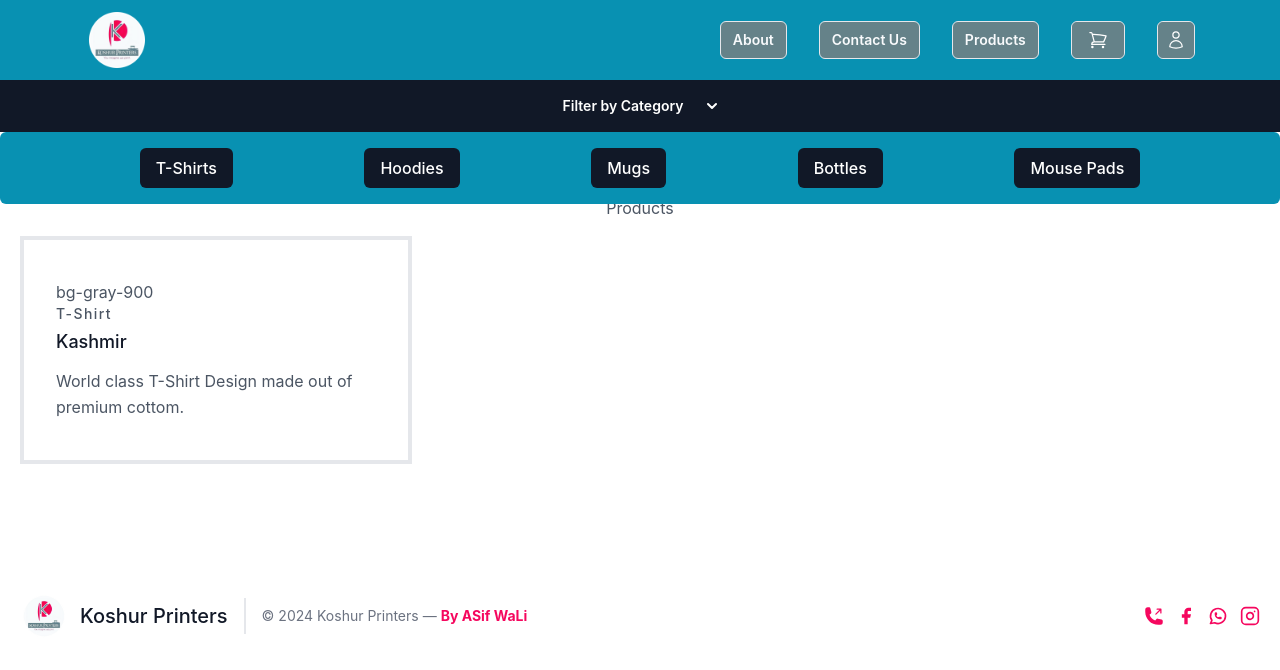
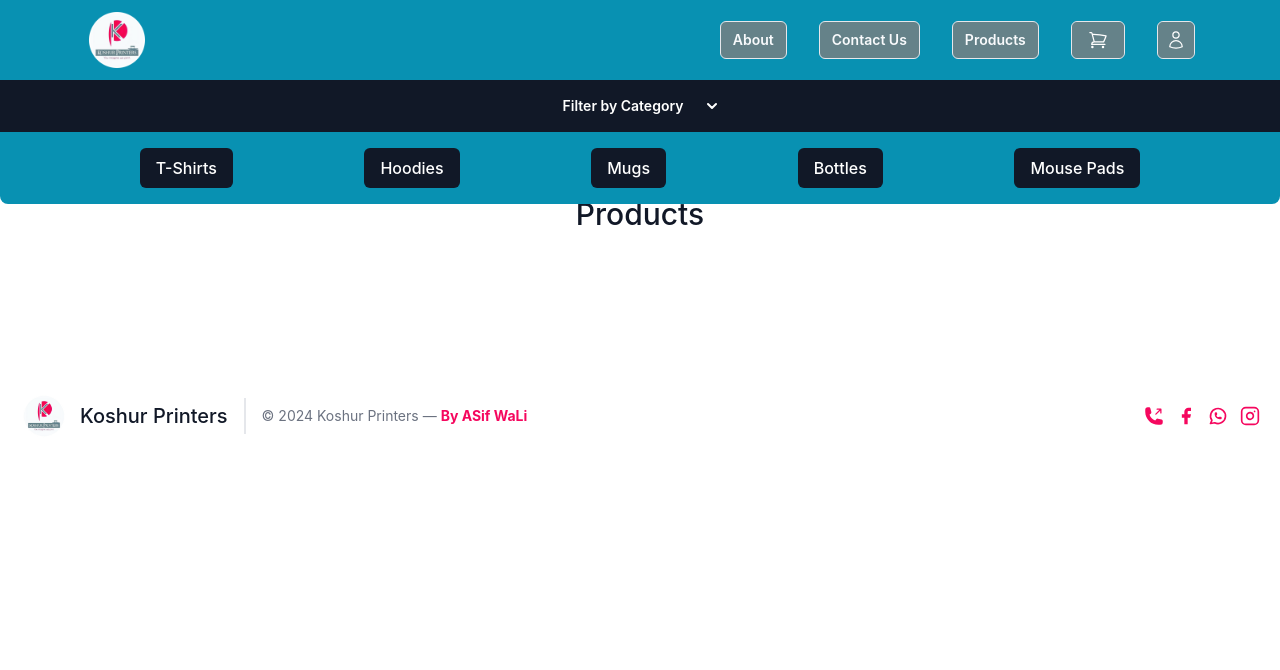
Before and after one commit to Asif-Wali/KoshurPrinters, a React (Create React App) app in the folder Client/: page /products in a window 1280 px wide. Both pictures are taken after a click on the button "Filter by Category". Shown: the top 670 px of the page. Built offline with nearby package versions, Linux system fonts and the light colour scheme.

Commit message:
category layout completed

```diff
--- a/Client/src/Components/Navbar.jsx
+++ b/Client/src/Components/Navbar.jsx
@@ -96,7 +96,7 @@ const Navbar=()=>{
         className='bg-gray-900 mb-2 w-full text-white text-gray-300 hover:bg-Primary hover:text-white
           block rounded-md px-3 py-2 text-base font-medium'>
       {/**Conditional Rendering**/}
-      Profile
+      Login
       </Disclosure.Button>
       </Link>
         </div>
--- a/Client/src/Pages/Products.jsx
+++ b/Client/src/Pages/Products.jsx
@@ -33,7 +33,7 @@ export const Products = () => {
 
 
 <div id="dropdown" className={`${showOptions?'' : 'hidden'} relative px-auto w-full divide-y divide-gray-100 shadow `}>
-<div className='absolute z-10 bg-cyan-600 rounded-md  w-full '>
+<div className='absolute z-10 bg-cyan-600 rounded-b-lg  w-full '>
     <ul className="py-2 px-4 text-sm text-gray-700 lg:flex justify-evenly  w-full " aria-labelledby="dropdownDefaultButton">
       <li className='m-2'>
         <button className="block px-4 py-2 w-full  text-white text-gray-3 bg-gray-900 hover:bg-Primary hover:text-white
@@ -62,17 +62,13 @@ export const Products = () => {
     {/*Accordian*/}
       <div className="container px-5 py-16 mx-auto">
         <div className="flex flex-col text-center w-full mb-4">
-          <h1 class bg-gray-900Name="sm:text-3xl text-2xl font-medium title-font mb-4 text-gray-900">Products</h1>
+          <h1 className="sm:text-3xl text-2xl font-medium title-font mb-4 text-gray-900">Products</h1>
         </div>
         <div className="flex flex-wrap -m-4">
           <div className="lg:w-1/3 sm:w-1/2 p-4">
             <div className="flex relative">
 
-            <div class="px-8 py-10 relative w-full border-4 border-gray-200 bg-white ">
-          bg-gray-900     <h2 class="tracking-widest text-sm title-font font-medium text-indi bg-gray-900go-500 mb-1">T-Shirt</h2>
-              <h1 class="title-font text-lg font-medium text-gray-900 mb-3">Kashmir</h1>
-              <p class="leading-relaxed">World class T-Shirt Design made out of premium cottom.</p>
-            </div>
+
 
 
             </div>
```
